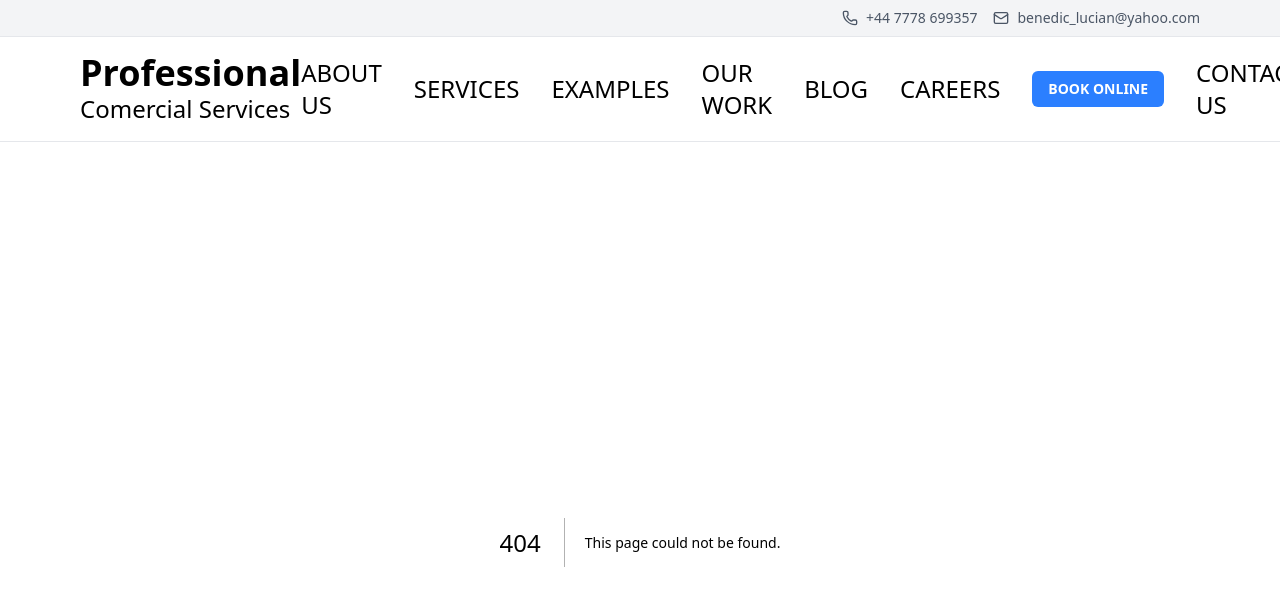
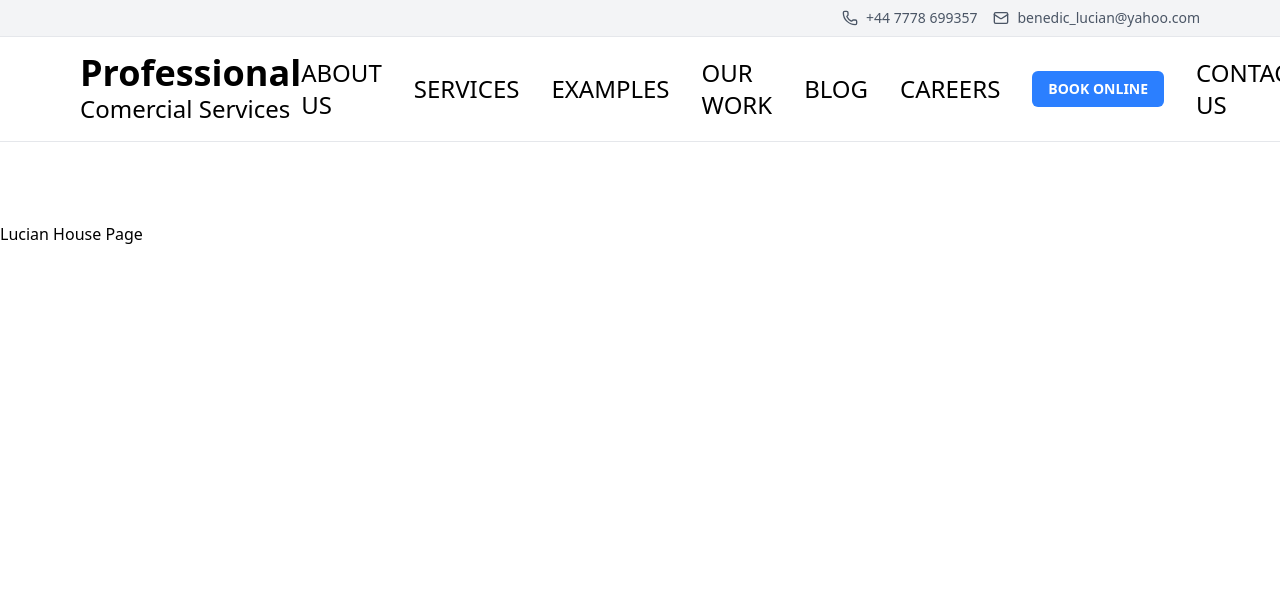
Before and after one commit to mihaisacalianu/luci-website, a Next.js app: page /landing in a window 1280 px wide. Before the commit this address had no page. Shown: the top 606 px of the page. Built offline with nearby package versions, Linux system fonts and the light colour scheme.

Commit message:
Add Contact Us and HeroSection components

```diff
--- /dev/null
+++ b/src/app/landing/contact-us/page.tsx
@@ -0,0 +1,10 @@
+const ContactUs = () => {
+  return (
+    <main className="w-[80%] mx-auto h-screen">
+      {/* <h1>Contact Us Page!</h1> */}
+      <div className="flex justify-center items-center"></div>
+    </main>
+  );
+};
+
+export default ContactUs;
--- /dev/null
+++ b/src/app/landing/page.tsx
@@ -0,0 +1,3 @@
+export default function Home() {
+  return <h1 className="mt-20">Lucian House Page</h1>;
+}
--- /dev/null
+++ b/src/components/hero/HeroSection.tsx
@@ -0,0 +1,3 @@
+export const HeroSection = () => {
+  return <div>HeroSection</div>;
+};
```
